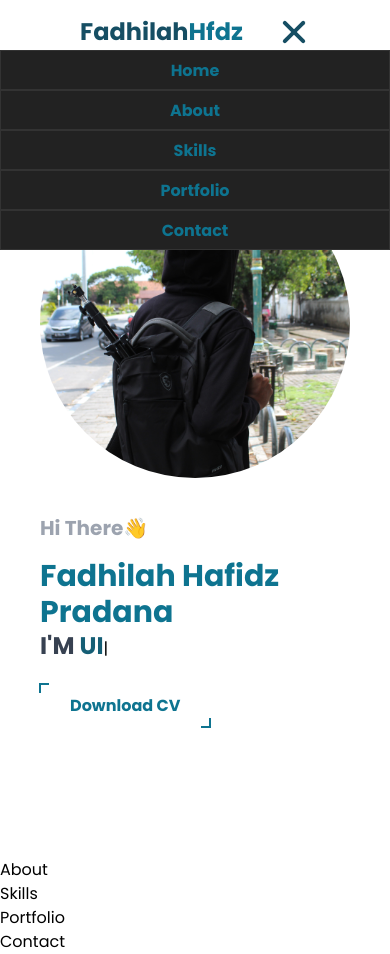
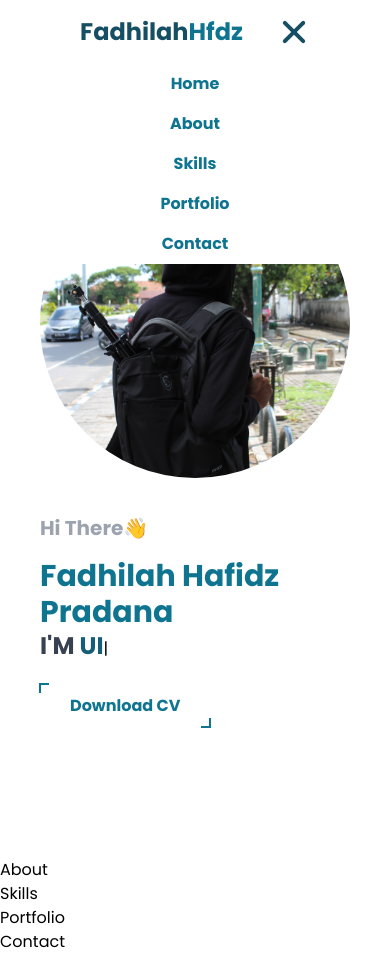
Before and after one commit to fadhilahhfdz/1st-portfolio, a website: page index.html in a window 390 px wide. Both pictures are taken after a click on the label 293 px from the left and 32 px from the top of the page. Drawn offline with nearby package versions, Linux system fonts and the light colour scheme.

Commit message:
styling css

```diff
--- a/assets/css/style.css
+++ b/assets/css/style.css
@@ -122,7 +122,7 @@
     .menu {
       position: absolute;
       top: 0;
-      margin-top: 50px;
+      margin-top: 4rem;
       left: 0;
       flex-direction: column;
       width: 100%;
@@ -137,7 +137,7 @@
       transition: height 400ms cubic-bezier(0.23, 1, 0.32, 1);
     }
     #menu-toggle:checked ~ .menu li {
-      border: 1px solid #333;
+      border: 0;
       height: 2.5em;
       padding: 0.5em;
       transition: height 400ms cubic-bezier(0.23, 1, 0.32, 1);
@@ -149,7 +149,7 @@
       padding: 0.5em 0;
       width: 100%;
       color: white;
-      background-color: #222;
+      background-color: white;
     }
     .menu > li:not(:last-child) {
       border-bottom: 1px solid #444;
```
